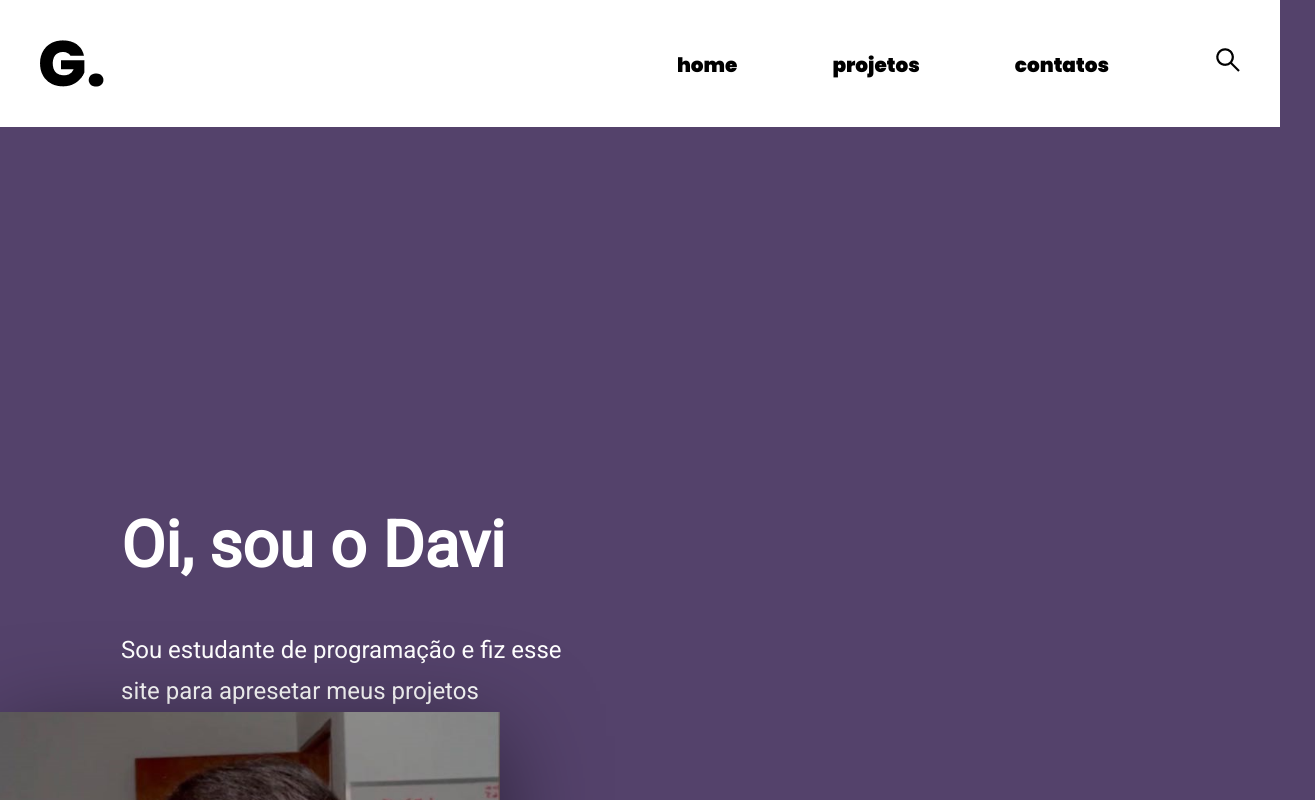
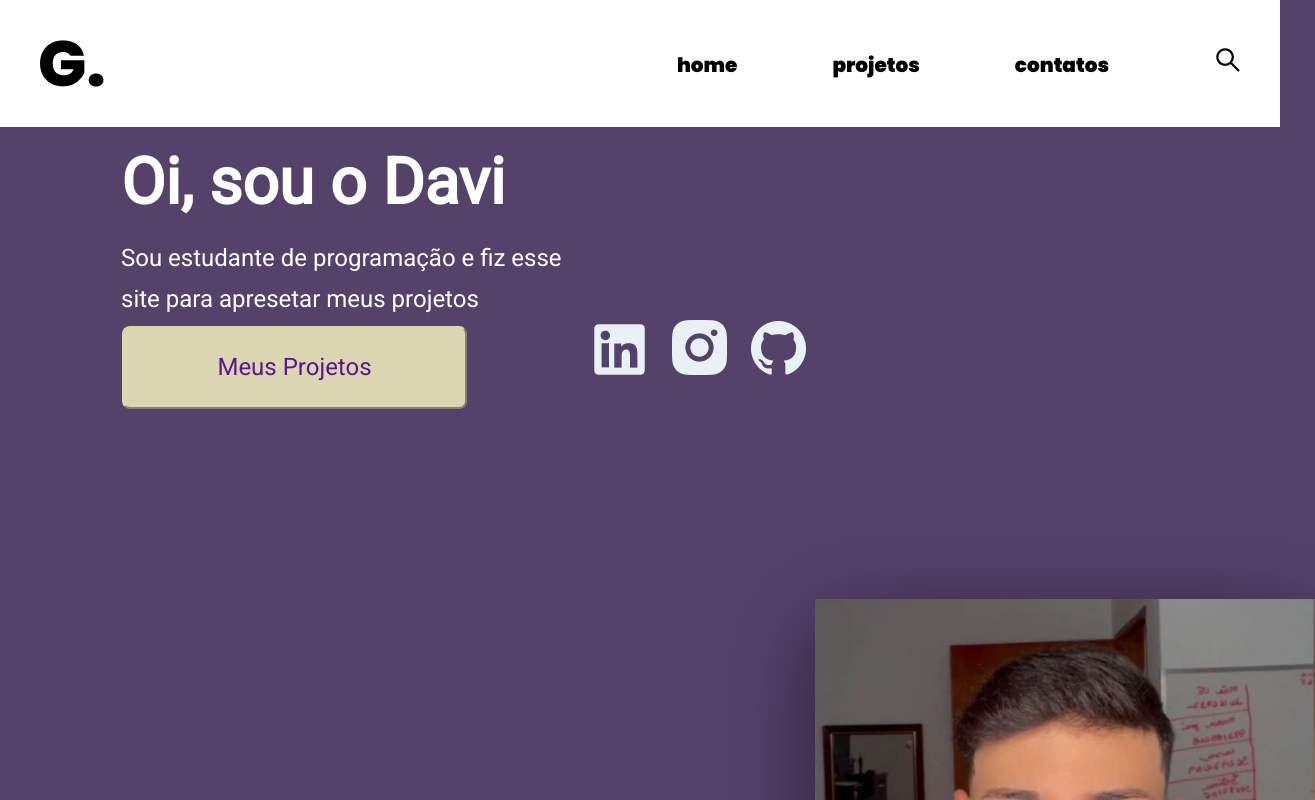
Before and after one commit to daviibandeiraa/site-pessoal-2, a plain HTML site: page index.html in a window 1280 px wide. Shown: the top 800 px of the page, 1315 px wide, since content can reach past the window. Drawn offline with Linux system fonts and the light colour scheme.

Commit message:
só falta organizar

```diff
--- a/estilo.css
+++ b/estilo.css
@@ -75,9 +75,8 @@ body {
     font-size: 64px;
     line-height: 75px;
     color: #FFFFFF;
-    margin-top: 363px;
     margin-left: 121px;
-    display: flex;
+
 
 }
 
@@ -88,17 +87,48 @@ body {
     font-size: 24px;
     line-height: 41px;
     color: #FFFFFF;
-    margin-top: 29px;
     margin-left: 121px;
-    display: flex;
+
 }
 
 .foto {
     background: url(guto.jpg);
     filter: drop-shadow(0px 24px 48px rgba(0, 0, 0, 0.5));
     width: 500px;
+    margin-left: 815px;
+    margin-top: 190px;
+}
 
+.meusprojetos {
+    width: 345px;
+    height: 83px;
+    border-radius: 8px;
+    background: #DBD5B2;
+    margin-left: 122px;
+    font-family: 'Roboto';
+    font-style: normal;
+    font-weight: 500;
+    font-size: 24px;
+    line-height: 28px;
+    text-align: center;
+    border-color: #DBD5B2;
 
+    color: #110637;
+}
 
+.linkdin{
+    margin-top: 115.29px;
+    margin-left: 123.29px;
+    margin-right: 22.29px;
+    width: 50px;
+}
 
+.instaicon{
+    margin-right: 22.29px;
+    width: 50px;
 }
+
+.github{
+    margin-left: 20px;
+    width: 55px;
+}
--- a/index.html
+++ b/index.html
@@ -36,7 +36,13 @@
     <br>
     <p class="subtitulo">Sou estudante de programação e fiz esse <br> site para apresetar meus projetos</p>
 
+    <button class="meusprojetos"><a href="">Meus Projetos</a></button>
+
+    <a class="linkdin" href=""><img src="linkdin.png" alt=""></a>
+    <a class="insta" href=""><img src="instaicon.png" alt=""></a>
+    <a class="github" href=""><img src="github.png" alt=""></a>
     <img class="foto" src="foto.png" alt="foto">
+
 
 </body>
 
```
Also changed, not shown: github.png (added), instaicon.png (added), linkdin.png (added).
